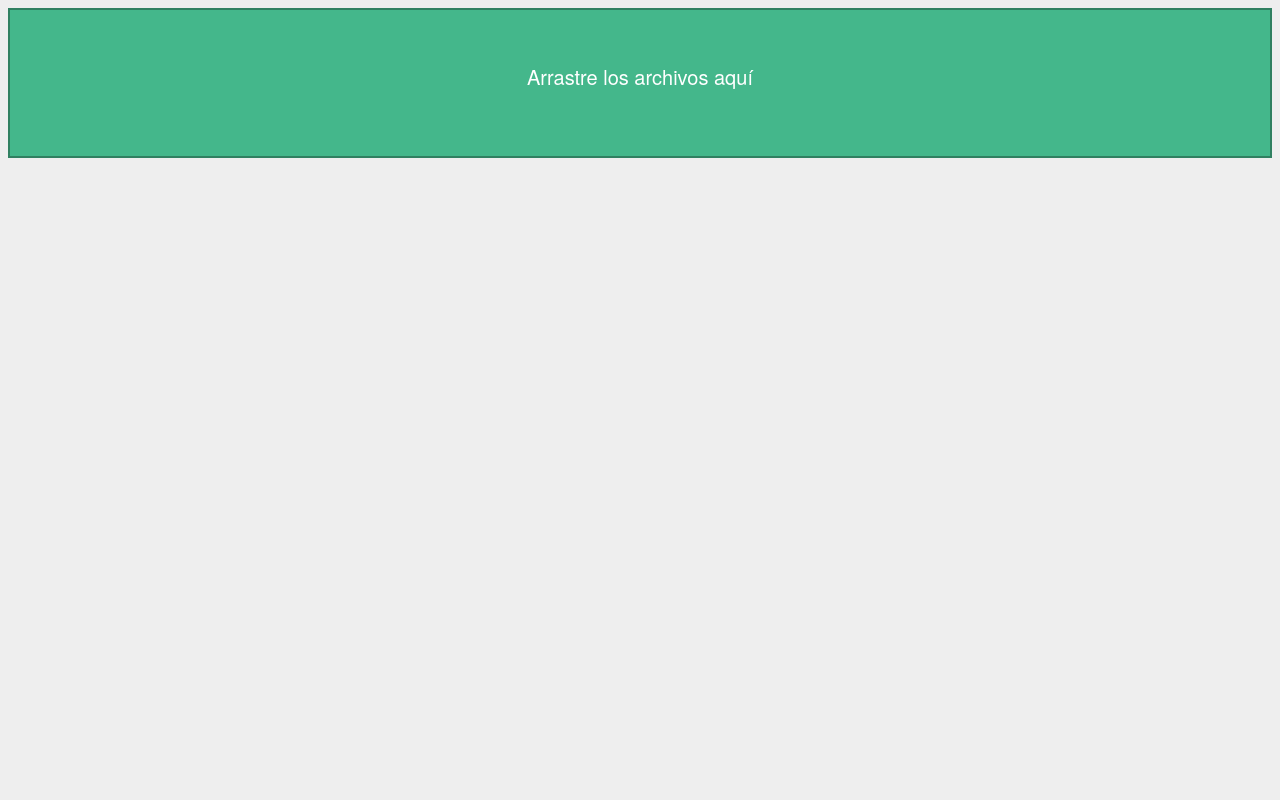
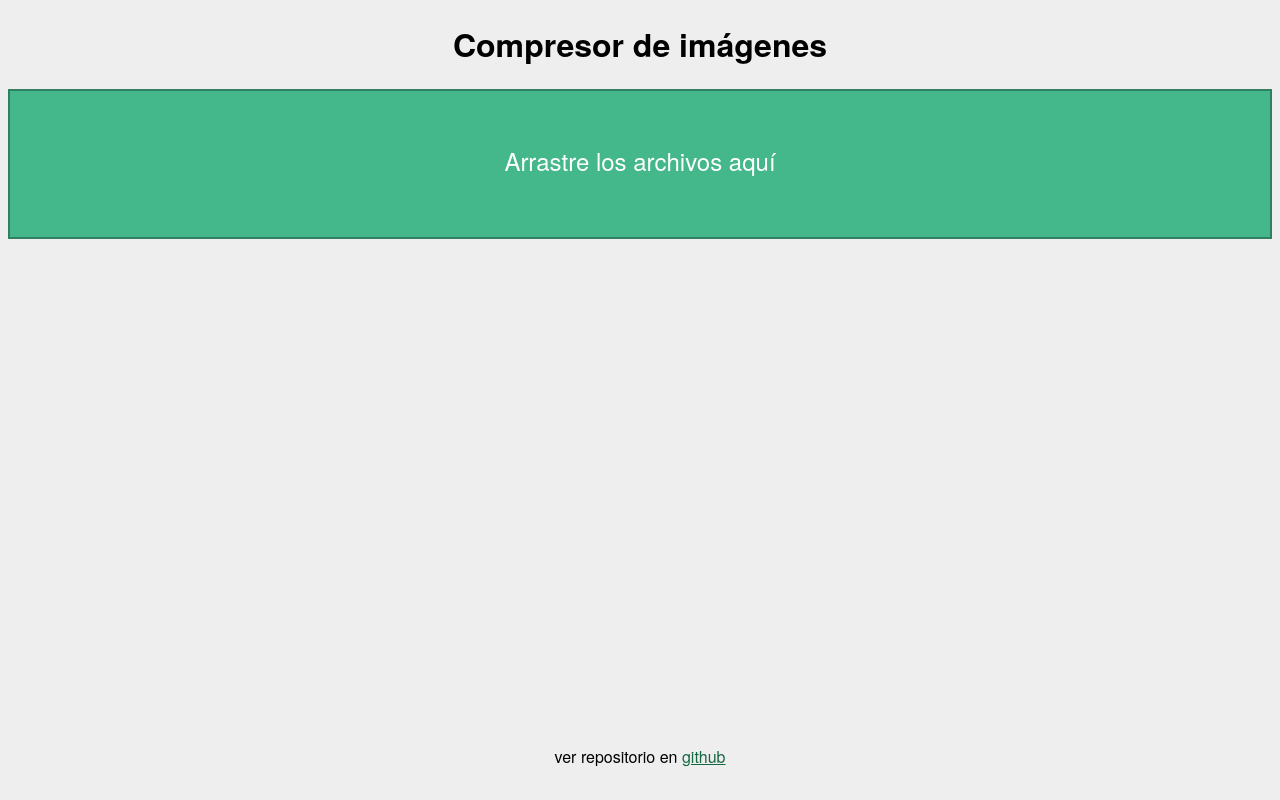
Before and after one commit to alexander-ae/django-odi, a Django app: page / in a window 1280 px wide. Run offline with Django 3.2, Linux system fonts and the light colour scheme; some libraries are stand-ins or nearby versions.

Commit message:
Screnshoots añadidos

```diff
--- a/django_odi/odi/static/main.css
+++ b/django_odi/odi/static/main.css
@@ -9,7 +9,7 @@ form.dropzone {
 
 .dz-message span {
     color: #fff;
-    font-size: 20px;
+    font-size: 1.5rem;
 }
 
 a {
@@ -24,3 +24,17 @@ a:any-link {
 li {
     margin-top: 10px;
 }
+
+h1 {
+    text-align: center;
+}
+
+footer {
+    position: absolute;
+    right: 0;
+    bottom: 0;
+    left: 0;
+    padding: 2rem;
+    background-color: #eee;
+    text-align: center;
+}
--- a/django_odi/templates/index.html
+++ b/django_odi/templates/index.html
@@ -2,13 +2,14 @@
 <!doctype html>
 <html>
 <head>
-  <title>Compress Image</title>
+  <title>Django ODI</title>
   <meta charset='utf-8'>
   <link rel='stylesheet' href='{% static "dropzone.min.css" %}'>
   <link rel="stylesheet" href='{% static "main.css" %}'>
 </head>
 
 <body>
+<h1>Compresor de imágenes</h1>
 <form action='{% url "odi:compress" %}' enctype='multipart/form-data' method='post' class='dropzone' id='myDropzone'>
   {% csrf_token %}
   <div class="fallback">
@@ -17,6 +18,8 @@
 </form>
 
 <ul id='ul_images'></ul>
+
+<footer>ver repositorio en <a href='https://github.com/alexander-ae/django-odi' target='_blank'>github</a></footer>
 
 <script src='{% static "dropzone.min.js" %}'></script>
 <script type="text/javascript">
```
